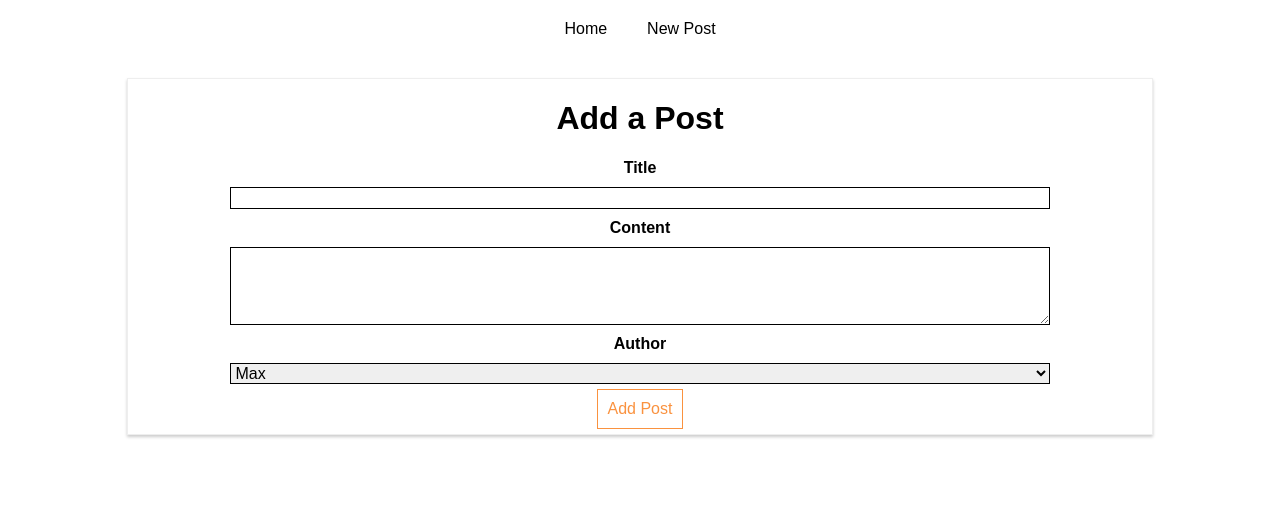
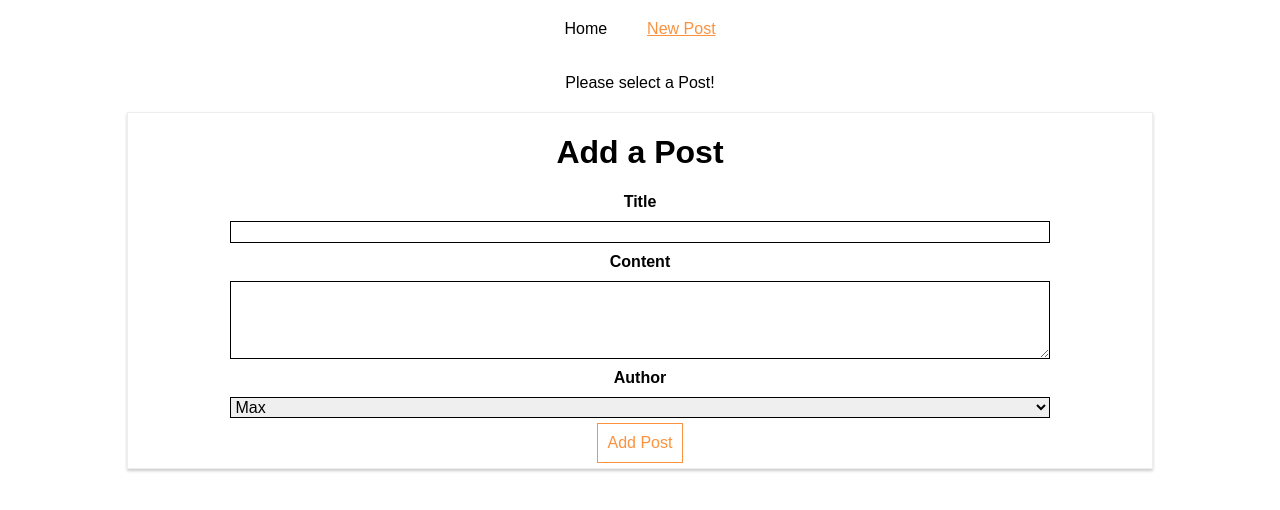
Before and after one commit to Huguez/react_http, a React app: page /newPost in a window 1280 px wide. Shown: the top 510 px of the page. Built offline with nearby package versions, Linux system fonts and the light colour scheme; no server answers.

Commit message:
agrego la funcion de pasar parametros y ver un post individual

```diff
--- a/src/containers/Blog/Blog.js
+++ b/src/containers/Blog/Blog.js
@@ -1,6 +1,8 @@
 import React, { Component } from 'react';
+
 import Posts from './Posts/Posts';
 import NewPost from './NewPost/NewPost';
+import FullPost from './FullPost/FullPost';
 
 import './Blog.css';
 
@@ -23,7 +25,10 @@ class Blog extends Component {
                                 to="/"
                                 activeClassName="my-active"
                                 activeStyle={{ color: '#fa923f', textDecoration: 'underline'  }}>Home</NavLink ></li>
-                            <li><NavLink  to={{
+                            <li><NavLink
+                                activeClassName="my-active"
+                                activeStyle={{ color: '#fa923f', textDecoration: 'underline'  }}
+                                to={{
                                 pathname: '/newPost',
                                 hash: '#submit',
                                 search: '?quick-submit=true' }}>New Post</NavLink></li>
@@ -31,8 +36,8 @@ class Blog extends Component {
                     </nav>
                 </header>
                 <Route path="/" exact component={ Posts }/>
+                <Route path="/:id" exact component={ FullPost }/>
                 <Route path="/newPost" component={ NewPost }/>
-
             </div>
         );
     }
--- a/src/containers/Blog/FullPost/FullPost.js
+++ b/src/containers/Blog/FullPost/FullPost.js
@@ -2,19 +2,18 @@ import React, { Component } from 'react';
 
 import classes from './FullPost.css';
 // import axios from 'axios';
-import instance from '../../axios';
+import instance from '../../../axios';
 
 class FullPost extends Component {
     state={
         loadedPost: null
     }
 
-
-
-    componentDidUpdate(){
-        if( this.props.id ){
+    componentDidMount(){
+        console.log( this.props );
+        if( this.props.match.params.id ){
             if(  !this.state.loadedPost || ( this.state.loadedPost && this.state.loadedPost.id !== this.props.id ) ){
-                instance.get( '/posts/' + this.props.id ).then(
+                instance.get( '/posts/' + this.props.match.params.id ).then(
                     ( resp ) => {
                         this.setState( { loadedPost: resp.data });
                         // console.log( "aqui" );
--- a/src/containers/Blog/Posts/Posts.js
+++ b/src/containers/Blog/Posts/Posts.js
@@ -1,5 +1,6 @@
 import React, { Component } from 'react';
 import instance from '../../../axios';
+import { Link } from 'react-router-dom';
 
 import Post from '../../../components/Post/Post'
 import classes from "./Posts.css";
@@ -38,11 +39,10 @@ class Posts extends Component{
 
         if( !this.state.error ){
             posts = this.state.posts.map( ( p ) => {
-                return < Post
+                return (<Link key={ p.id } to={ '/' + p.id }><Post
                     clicked={ () => this.postSelector( p.id )  }
-                    key={ p.id }
                     title={ p.title }
-                    author={ p.author } />
+                    author={ p.author } /> </Link>)
             });
         }
 
```
